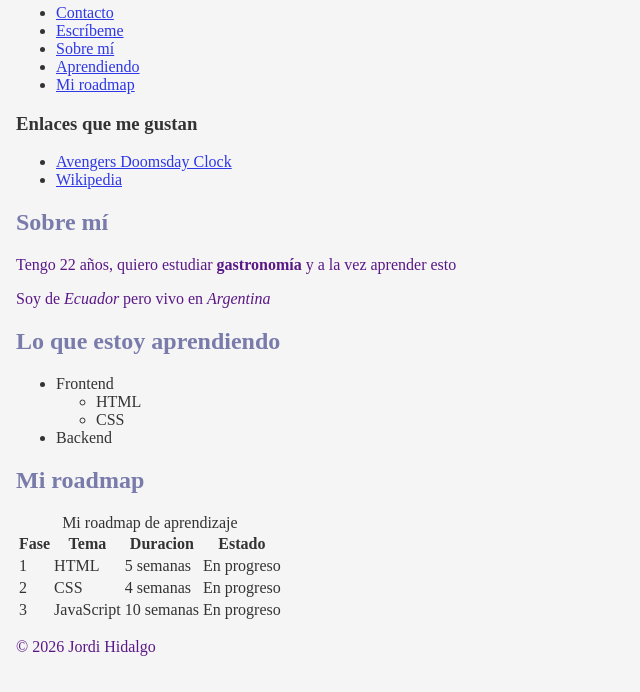
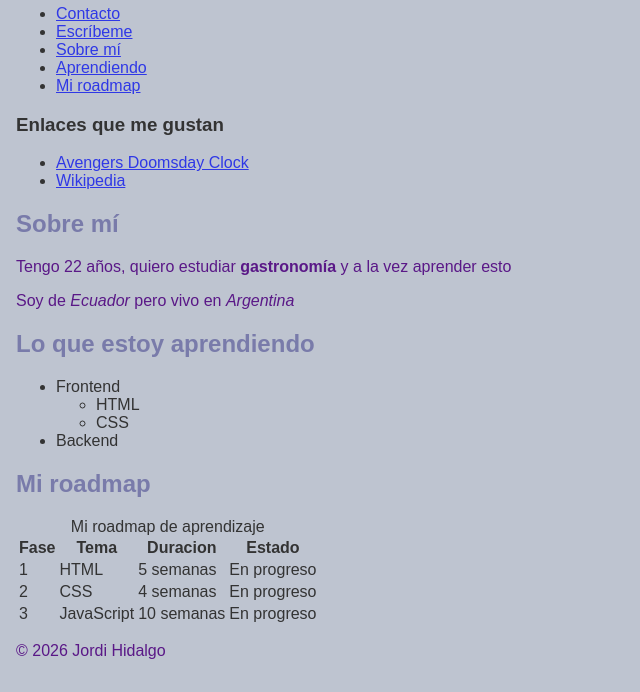
Before and after one commit to jordihidalgomorales/mi-portafolio, a plain HTML site: page index.html in a window 1280 px wide. Shown: the part 139-831 px from the top of the page, without its empty margins (0-640 px from the left). Drawn offline with Linux system fonts and the light colour scheme.

Commit message:
cambie el color del fondo

```diff
--- a/estilos.css
+++ b/estilos.css
@@ -1,7 +1,7 @@
 body {
-  font-familiy: Arial, sans-serif;
+  font-family: Arial, sans-serif;
   color: #333333;
-  background-color: #f5f5f5;
+  background-color: #bec4d0;
   margin: 0;
   padding: 1rem;
 }
```
